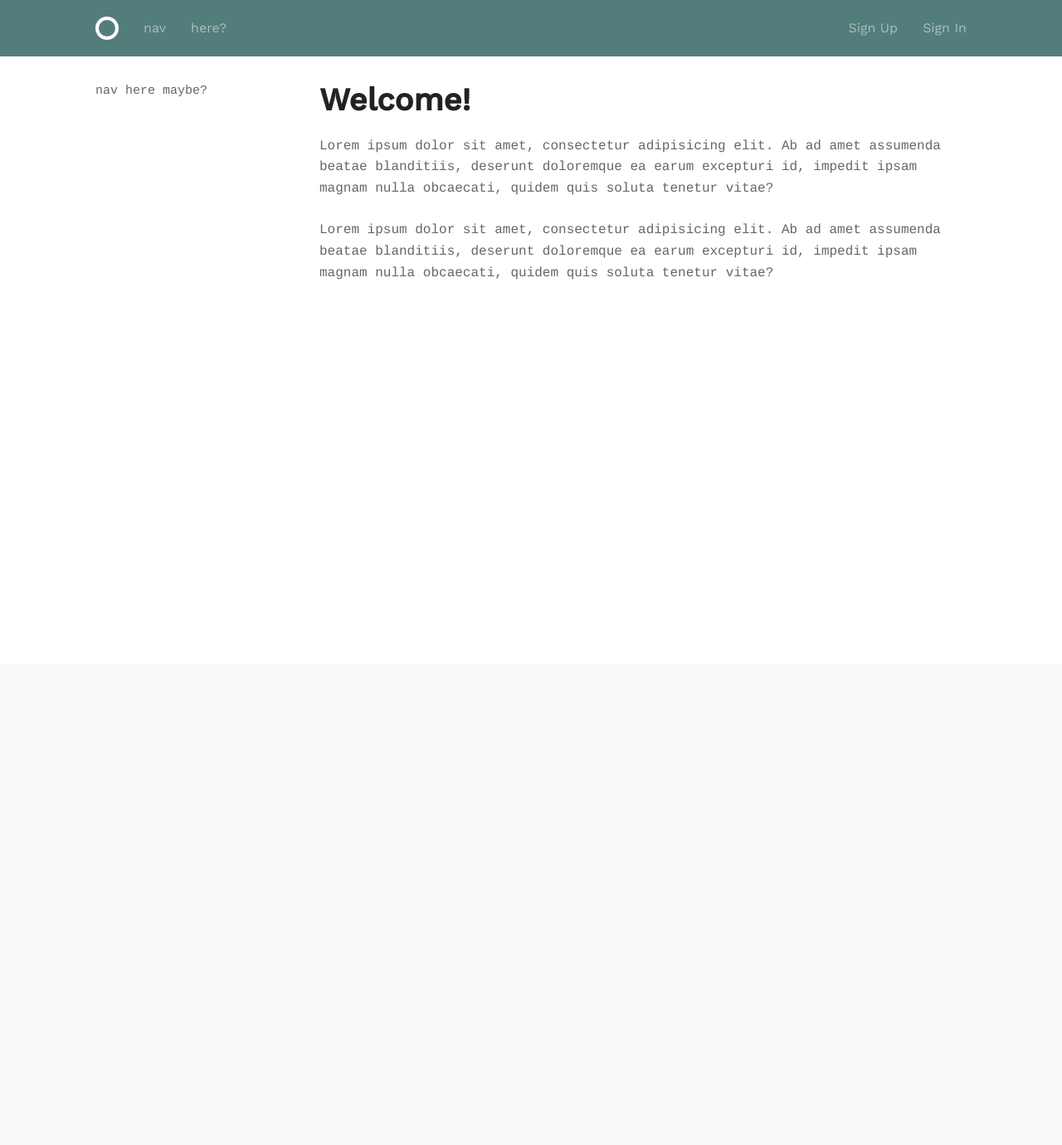
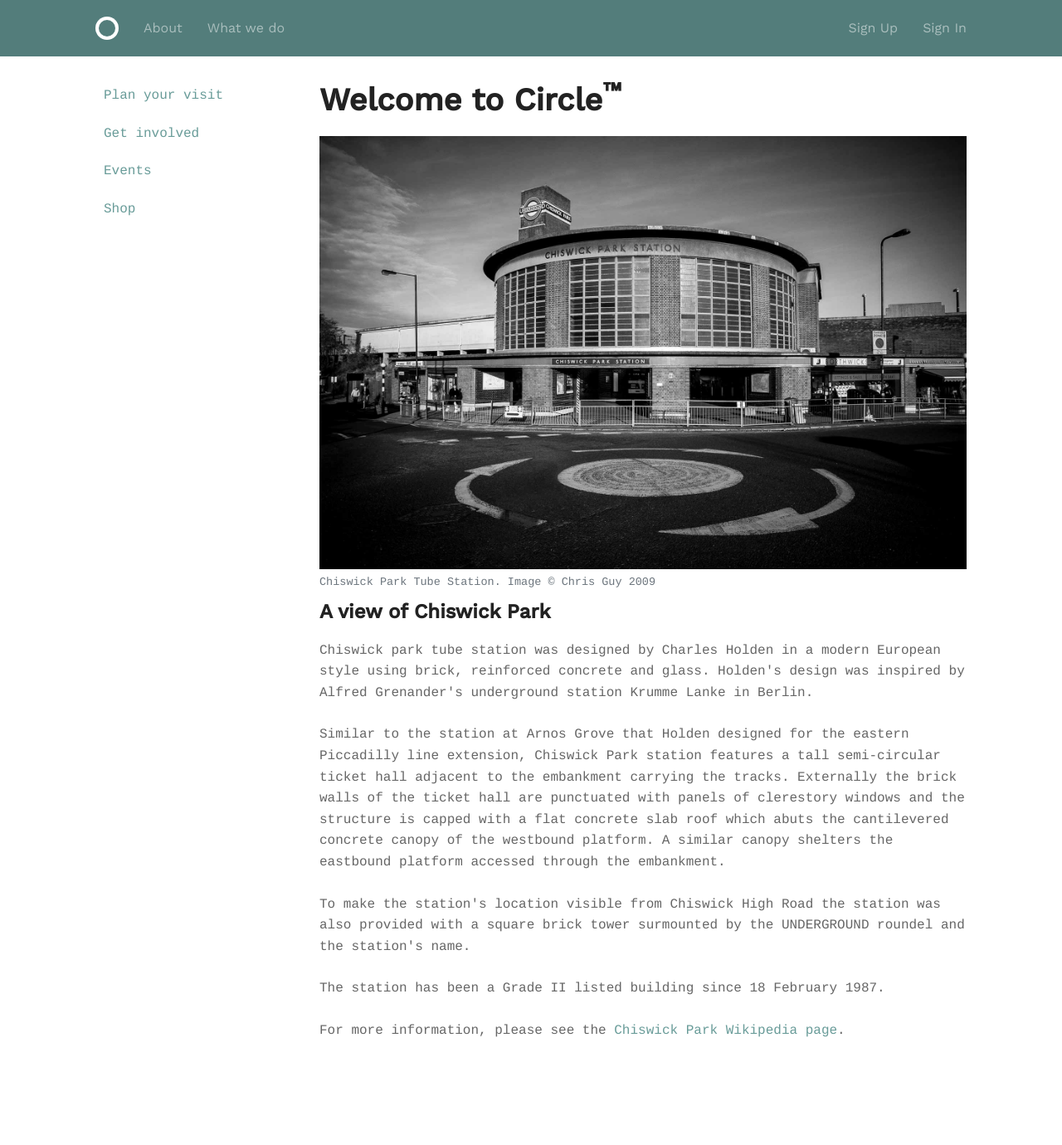
Before and after one commit to gidsey/project_07_D2.2, a Django app: page / in a window 1280 px wide. Shown: the whole page at 83% size. Before the commit the page ends 337 px from the top, so only its background shows below. Run offline with Django 3.2, Linux system fonts and the light colour scheme; some libraries are stand-ins or nearby versions.

Commit message:
home page content

```diff
--- a/accounts/templates/accounts/edit_profile.html
+++ b/accounts/templates/accounts/edit_profile.html
@@ -4,9 +4,6 @@
 
 {% block title %}{{ current_user.first_name }} {{ current_user.last_name }} | Edit profile {% endblock %}
 {% block body %}
-    <div class="grid-25">
-        nav here maybe?
-    </div>
     <div class="grid-75">
         <h1>Edit Profile</h1>
         <h2>{{ current_user.first_name }} {{ current_user.last_name }}</h2>
--- a/accounts/templates/accounts/profile.html
+++ b/accounts/templates/accounts/profile.html
@@ -2,10 +2,7 @@
 
 {% block title %}{{ current_user.first_name }} {{ current_user.last_name }} | User profile {% endblock %}
 {% block body %}
-    <div class="grid-25">
-        nav here maybe?
-    </div>
-    <div class="grid-75">
+    <div class="container">
         <h1>{{ current_user.first_name }} {{ current_user.last_name }}</h1>
         <img src="{{ current_user.profile.avatar.url }}" width="200px"
              alt="{{ current_user.profile.first_name }} {{ current_user.profile.last_name }}">
--- a/templates/home.html
+++ b/templates/home.html
@@ -1,15 +1,44 @@
 {% extends 'layout.html' %}
+{% load static from staticfiles %}
 {% block body %}
     <div class="grid-25">
-        nav here maybe?
+        <ul class="nav flex-column">
+            <li class="nav-item">
+                <a class="nav-link active" href="#">Plan your visit</a>
+            </li>
+            <li class="nav-item">
+                <a class="nav-link" href="#">Get involved</a>
+            </li>
+            <li class="nav-item">
+                <a class="nav-link" href="#">Events</a>
+            </li>
+            <li class="nav-item">
+                <a class="nav-link" href="#">Shop</a>
+            </li>
+
+        </ul>
     </div>
     <div class="grid-75">
-        <h1>Welcome!</h1>
+        <h1>Welcome to Circle<sup>&#8482;</sup> </h1>
        {% if user.is_authenticated %}
         <p>View your profile <a href="{%  url 'accounts:profile' %}">here</a></p>
            <p><a href="{%  url 'accounts:profile_only' %}">Edit Profile Only (test view)</a></p>
         {%  endif %}
-        <p>Lorem ipsum dolor sit amet, consectetur adipisicing elit. Ab ad amet assumenda beatae blanditiis, deserunt doloremque ea earum excepturi id, impedit ipsam magnam nulla obcaecati, quidem quis soluta tenetur vitae?</p>
-        <p>Lorem ipsum dolor sit amet, consectetur adipisicing elit. Ab ad amet assumenda beatae blanditiis, deserunt doloremque ea earum excepturi id, impedit ipsam magnam nulla obcaecati, quidem quis soluta tenetur vitae?</p>
+        <img src="{% static 'images/District_3094b.jpg' %}" class="img-fluid" alt="Chiswick Park Tube Station">
+        <figcaption class="figure-caption mt-2">Chiswick Park Tube Station. Image &#169; Chris Guy 2009</figcaption>
+        <h2 class="mt-3">A view of Chiswick Park</h2>
+        <p>Chiswick park tube station was designed by Charles Holden in a modern European style using brick, reinforced
+            concrete and glass. Holden's design was inspired by Alfred Grenander's underground station Krumme Lanke
+            in Berlin.
+            <p>Similar to the station at Arnos Grove that Holden designed for the eastern Piccadilly line extension,
+            Chiswick Park station features a tall semi-circular ticket hall adjacent to the embankment carrying the
+            tracks. Externally the brick walls of the ticket hall are punctuated with panels of clerestory windows
+            and the structure is capped with a flat concrete slab roof which abuts the cantilevered concrete canopy
+            of the westbound platform. A similar canopy shelters the eastbound platform accessed through the embankment.
+            <p>To make the station's location visible from Chiswick High Road the station was also provided with a square
+        brick tower surmounted by the UNDERGROUND roundel and the station's name.</p>
+            <p>The station has been a Grade II listed building since 18 February 1987.</p>
+            <p>For more information, please see the <a href="https://en.wikipedia.org/wiki/Chiswick_Park_tube_station"
+                                                       target="_blank">Chiswick Park Wikipedia page</a>.</p>
     </div>
 {% endblock %}
--- a/templates/layout.html
+++ b/templates/layout.html
@@ -63,8 +63,8 @@
             <div class="circle--fluid--cell circle--fluid--primary">
                 <nav>
                     <ul class="circle--inline">
-                        <li><a href="#">nav</a></li>
-                        <li><a href="#">here?</a></li>
+                        <li><a href="#">About</a></li>
+                        <li><a href="#">What we do</a></li>
                     </ul>
                 </nav>
             </div>
```
Also changed, not shown: assets/images/District_3094b.jpg (added), db.sqlite3.
